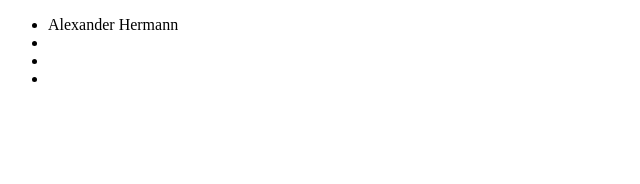
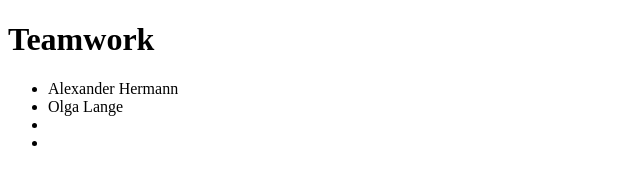
Before and after one commit to AlexH73/git_task_01, a plain HTML site: page index.html in a window 1280 px wide. Shown: the whole page, without its empty margins (0-640 px from the left). Drawn offline with Linux system fonts and the light colour scheme.

Commit message:
update: header, name

```diff
--- a/index.html
+++ b/index.html
@@ -7,10 +7,13 @@
     <title>Document</title>
   </head>
   <body>
+    <header>
+      <h1>Teamwork</h1>
+    </header>
     <main>
       <ul>
         <li>Alexander Hermann</li>
-        <li></li>
+        <li>Olga Lange</li>
         <li></li>
         <li></li>
       </ul>
```
